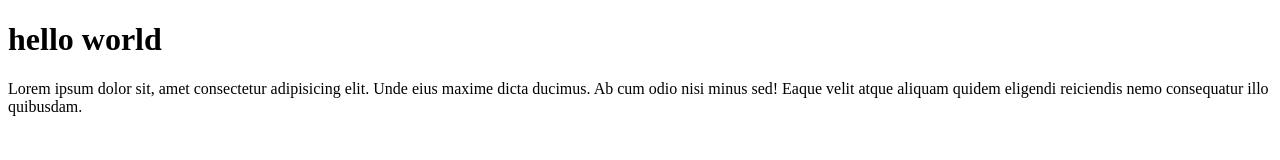
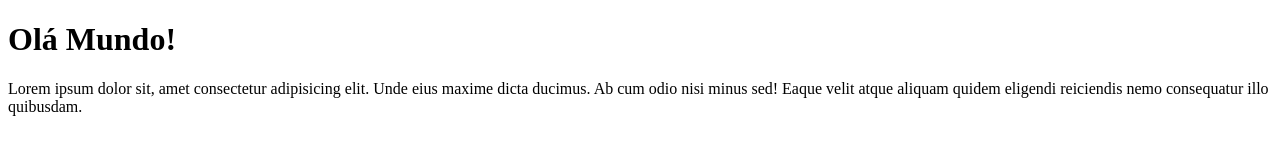
Before and after one commit to Marcos-Rian-mrd/Primeiro-Commit, a plain HTML site: page index.html in a window 1280 px wide. Drawn offline with Linux system fonts and the light colour scheme.

Commit message:
corrige titulo

```diff
--- a/index.html
+++ b/index.html
@@ -10,7 +10,7 @@
 
 <body>
 
-  <h1>hello world</h1>
+  <h1>Olá Mundo!</h1>
   <p>
     Lorem ipsum dolor sit, amet consectetur adipisicing elit. Unde eius maxime
     dicta ducimus. Ab cum odio nisi minus sed! Eaque velit atque aliquam quidem
```
